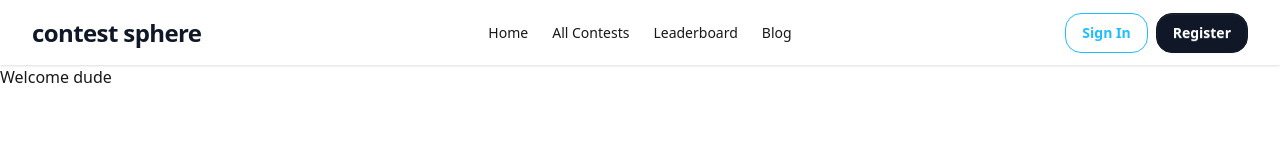
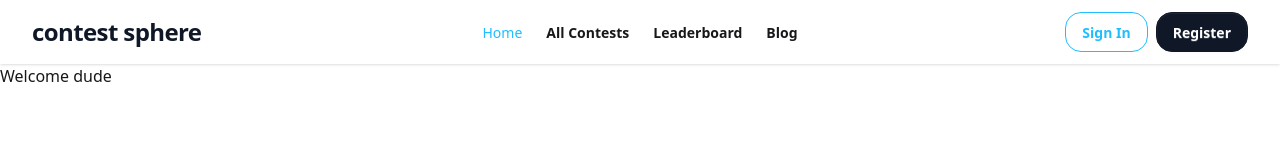
Before and after one commit to am-mahmud/contestsphere-client, a React (Vite) app: page / in a window 1280 px wide. Shown: the top 160 px of the page. Built offline with nearby package versions, Linux system fonts and the light colour scheme.

Commit message:
Navbar updated

```diff
--- a/src/components/shared/Navbar.jsx
+++ b/src/components/shared/Navbar.jsx
@@ -1,8 +1,23 @@
 import React from 'react';
 import { CiMenuBurger } from 'react-icons/ci';
 import Logo from './Logo';
+import SphereLink from './SphereLink';
 
 const Navbar = () => {
+
+
+
+    // Links
+    const links = (
+        <div className="flex flex-col lg:flex-row gap-2 lg:gap-6">
+            <SphereLink to="/">Home</SphereLink>
+            <SphereLink to="/allcontests">All Contests</SphereLink>
+            <SphereLink to="/leaderboard">Leaderboard</SphereLink>
+            <SphereLink to="/blog">Blog</SphereLink>
+
+        </div>
+    );
+
     return (
         <div className="navbar bg-base-100 shadow-sm sticky top-0 z-50 px-4 lg:px-8">
             <div className="navbar-start">
@@ -13,20 +28,14 @@ const Navbar = () => {
                     <ul
                         tabIndex="-1"
                         className="dropdown-content menu bg-base-100 rounded-box z-1 w-52 p-2 shadow">
-                        <li><a>Home</a></li>
-                        <li><a>All Contests</a></li>
-                        <li><a>Leaderboard</a></li>
-                        <li><a>Blog</a></li>
+                       {links}
                     </ul>
                 </div>
                 <Logo/>
             </div>
             <div className="navbar-center hidden lg:flex">
                 <ul className="menu menu-horizontal px-1">
-                    <li><a>Home</a></li>
-                    <li><a>All Contests</a></li>
-                    <li><a>Leaderboard</a></li>
-                    <li><a>Blog</a></li>
+                   {links}
                 </ul>
             </div>
             <div className="navbar-end gap-2">
--- /dev/null
+++ b/src/components/shared/SphereLink.jsx
@@ -0,0 +1,12 @@
+import React from 'react';
+import { NavLink } from 'react-router';
+
+const SphereLink = ({to, className, children}) => {
+    return (
+        <NavLink to={to} className={({isActive}) => isActive ? "text-[#20beff]" : `${className} font-semibold`}>
+                    {children}
+        </NavLink>
+    );
+};
+
+export default SphereLink;
```
